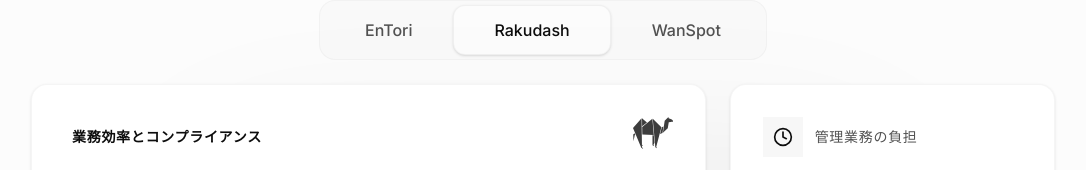
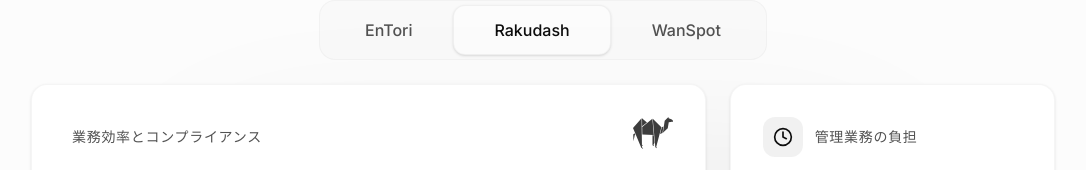
Before and after one commit to gfvictor/rakudash-landingpage, a Next.js app: page / in a window 1280 px wide. Shown: the part 4120-4290 px from the top of the page, without its empty margins (97-1183 px from the left). Built offline with nearby package versions, Linux system fonts and the light colour scheme.

Commit message:
edit: adjust impact section card text and selector tab color

```diff
--- a/src/components/ui/ecosystem-impact.tsx
+++ b/src/components/ui/ecosystem-impact.tsx
@@ -71,7 +71,7 @@
         </div>
 
         <div className="flex justify-center mb-6">
-          <div className="inline-flex items-center p-1 bg-muted/30 dark:bg-muted/10 rounded-2xl border border-border/40">
+          <div className="inline-flex items-center p-1 bg-muted/30 dark:bg-muted/40 rounded-2xl border border-border/40">
             {(Object.keys(tabs) as Tab[]).map((tabKey) => (
               <button
                 key={tabKey}
@@ -107,7 +107,7 @@
                     WebkitMaskPosition: 'right top'
                   }}
                 />
-                <span className="relative z-10 text-sm font-semibold tracking-wider text-primary uppercase mb-4">
+                <span className="relative z-10 text-sm font-medium tracking-wider text-muted-foreground uppercase mb-4">
                   {activeData.subtitle}
                 </span>
                 <h3 className="relative z-10 text-2xl sm:text-3xl font-medium text-foreground mb-6 leading-relaxed">
@@ -120,7 +120,7 @@
               {activeData.metrics.map((metric, idx) => (
                 <div key={idx} className="p-5 sm:p-8 rounded-2xl bg-card border border-border/40 shadow-sm flex flex-col justify-center flex-1">
                   <div className="flex items-center gap-2 sm:gap-3 mb-2 sm:mb-4 text-muted-foreground">
-                    <div className="p-2 sm:p-2.5 rounded-lg bg-muted/50 dark:bg-muted/20 text-foreground">
+                    <div className="p-2 sm:p-2.5 rounded-xl bg-muted/90 dark:bg-muted/60 text-foreground">
                       {metric.icon}
                     </div>
                     <span className="font-medium text-xs sm:text-sm uppercase tracking-wider">{metric.label}</span>
```
